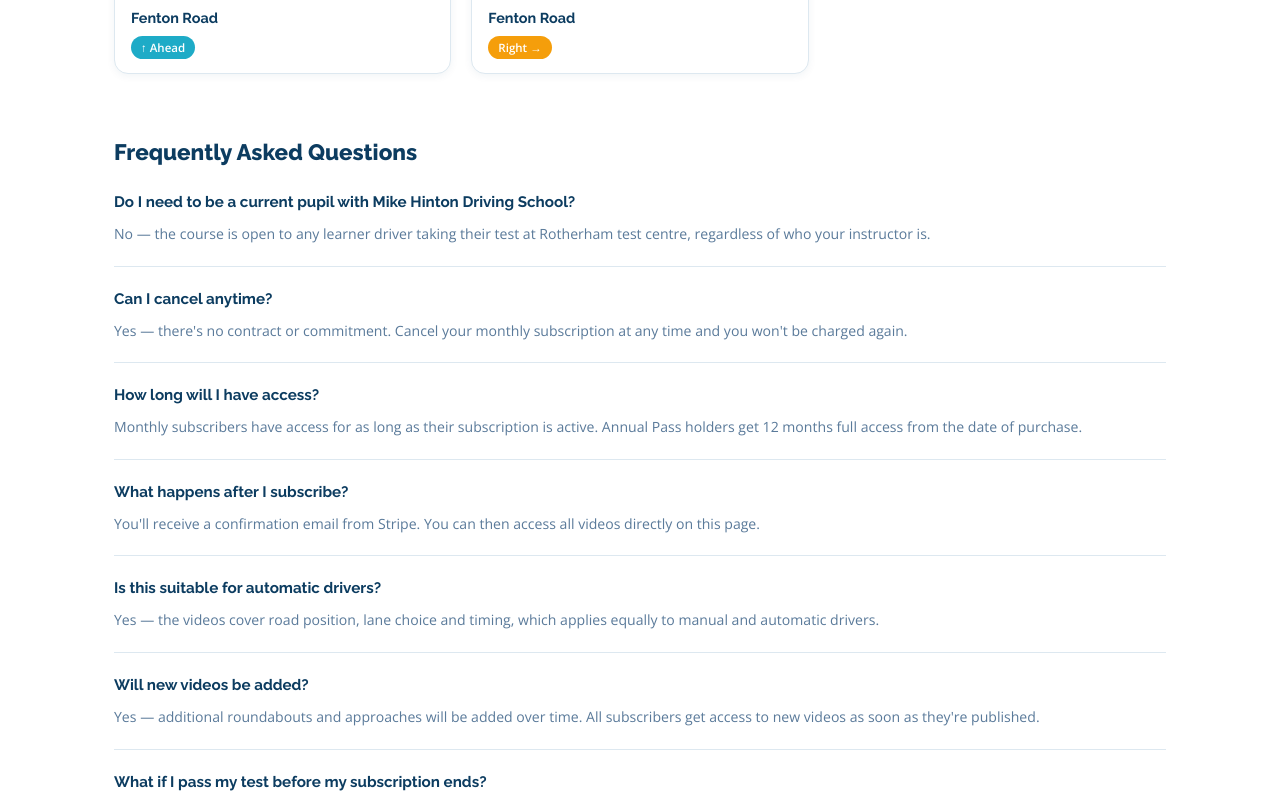
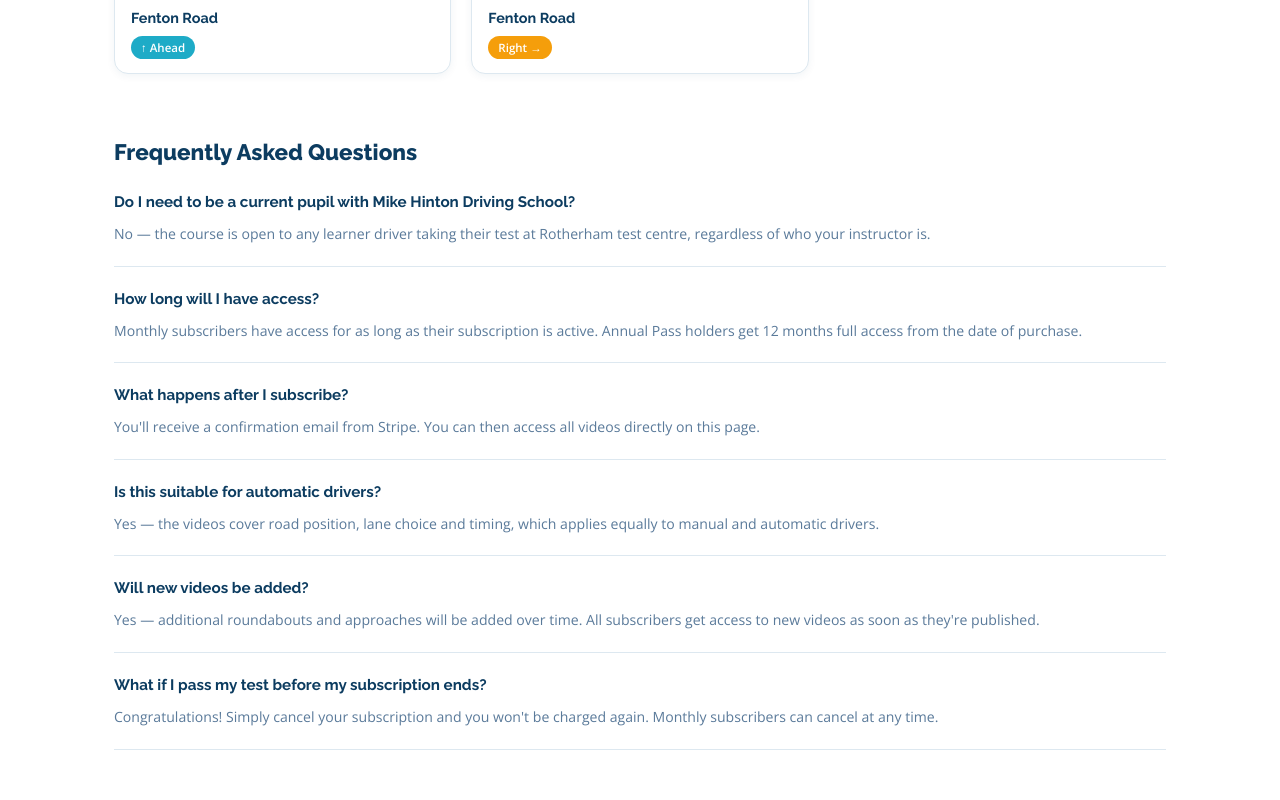
Before and after one commit to mikehinton-wq/mods-website, a React (Vite) app: page /members in a window 1280 px wide. Shown: the part 8760-9560 px from the top of the page. Built offline with nearby package versions, Linux system fonts and the light colour scheme.

Commit message:
Update site

```diff
--- a/src/pages/Members.jsx
+++ b/src/pages/Members.jsx
@@ -282,7 +282,6 @@ export default function Members() {
 
           {[
             { q: 'Do I need to be a current pupil with Mike Hinton Driving School?', a: 'No — the course is open to any learner driver taking their test at Rotherham test centre, regardless of who your instructor is.' },
-            { q: 'Can I cancel anytime?', a: 'Yes — there\'s no contract or commitment. Cancel your monthly subscription at any time and you won\'t be charged again.' },
             { q: 'How long will I have access?', a: 'Monthly subscribers have access for as long as their subscription is active. Annual Pass holders get 12 months full access from the date of purchase.' },
             { q: 'What happens after I subscribe?', a: 'You\'ll receive a confirmation email from Stripe. You can then access all videos directly on this page.' },
             { q: 'Is this suitable for automatic drivers?', a: 'Yes — the videos cover road position, lane choice and timing, which applies equally to manual and automatic drivers.' },
```
